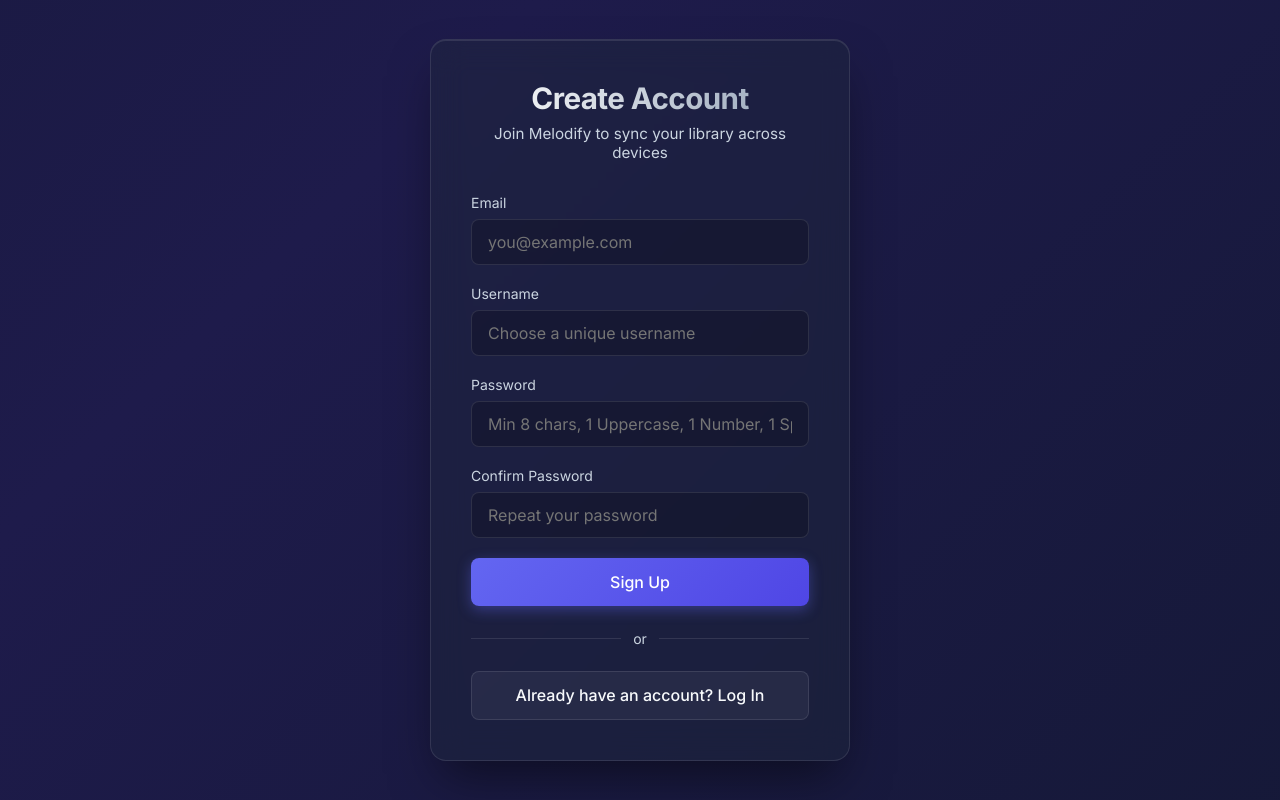
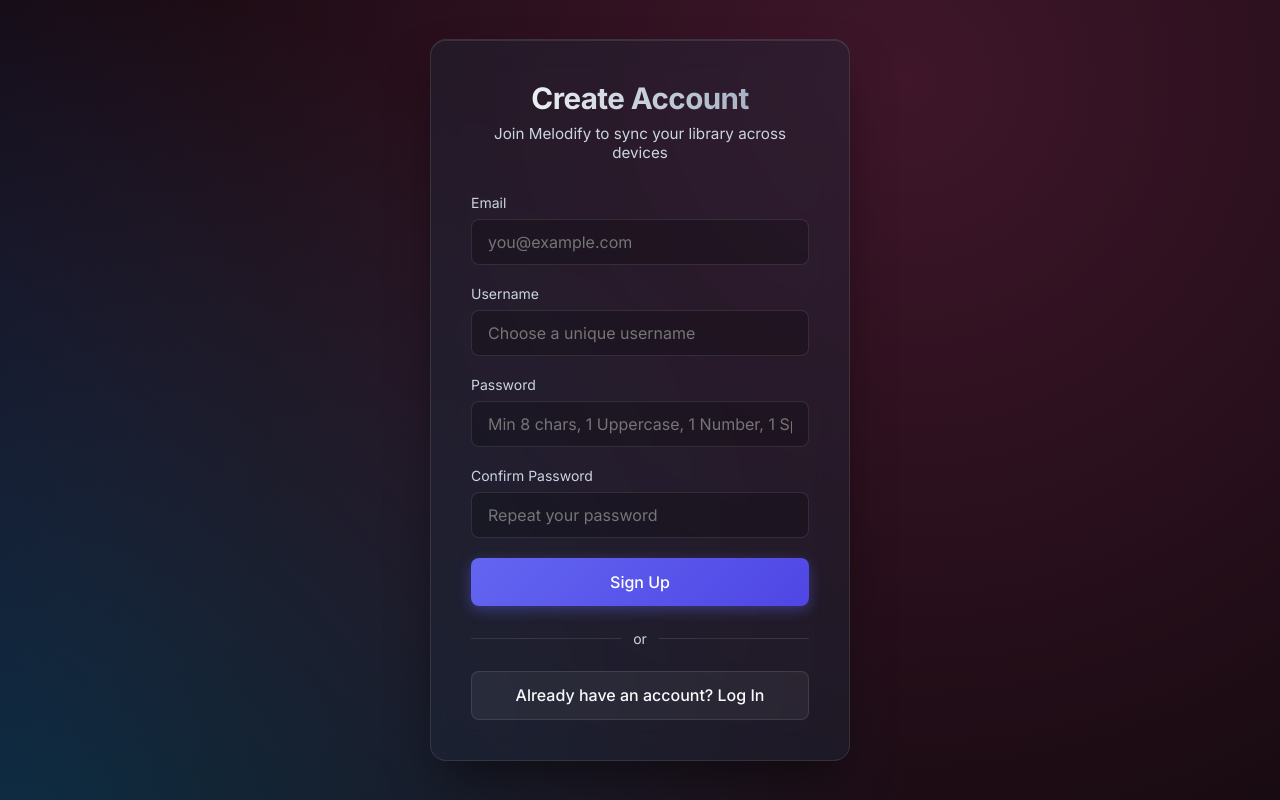
Before and after one commit to satyak2003/melodify-backend, a Flask app: page /signup in a window 1280 px wide. Run offline with Flask 3, Linux system fonts and the light colour scheme.

Commit message:
Fix Google OAuth race condition, manual profile insertion, and add aurora background

```diff
--- a/app.py
+++ b/app.py
@@ -48,7 +48,7 @@ def signup():
             flash("Passwords do not match.", "error")
             return render_template('signup.html')
 
-        if not re.match(r'^(?=.*[a-z])(?=.*[A-Z])(?=.*\d)(?=.*[\W_]).{8,}$', password):
+        if not re.match(r'^(?=.*[a-z])(?=.*[A-Z])(?=.*\d)(?=.*[^a-zA-Z0-9]).{8,}$', password):
             flash("Password must contain at least 8 characters, one uppercase letter, one lowercase letter, one number, and one special character.", "error")
             return render_template('signup.html')
 
@@ -70,18 +70,17 @@ def signup():
                 # Update user metadata
                 supabase.auth.update_user({"data": {"username": username}})
 
-                # Insert into profiles
+                # Attempt to insert into profiles manually in case the user doesn't have the SQL trigger
                 try:
-                    # Temporary auth to insert profile using user's own token
-                    client = create_client(SUPABASE_URL, SUPABASE_KEY)
-                    client.postgrest.auth(session_token)
-                    client.table("profiles").insert({
-                        "id": response.user.id,
+                    user_resp = supabase.auth.get_user(session_token)
+                    supabase.table("profiles").insert({
+                        "id": user_resp.user.id,
+                        "email": email,
                         "username": username,
                         "avatar_url": ""
                     }).execute()
-                except Exception as db_e:
-                    print("Could not insert profile:", db_e)
+                except Exception as e:
+                    print("Manual profile insertion skipped (possibly already inserted by trigger):", e)
 
                 session['access_token'] = session_token
                 return redirect(url_for('profile', token=session_token, new_user='true'))
--- a/static/css/style.css
+++ b/static/css/style.css
@@ -22,8 +22,12 @@
 }
 
 body {
-    background: linear-gradient(-45deg, #0f172a, #1e1b4b, #0f172a, #312e81);
-    background-size: 400% 400%;
+    background-color: #050505;
+    background-image:
+        radial-gradient(circle at 15% 50%, rgba(79, 70, 229, 0.25) 0%, transparent 50%),
+        radial-gradient(circle at 85% 30%, rgba(236, 72, 153, 0.25) 0%, transparent 50%),
+        radial-gradient(circle at 50% 80%, rgba(14, 165, 233, 0.25) 0%, transparent 50%);
+    background-size: 200% 200%;
     animation: gradientBG 15s ease infinite;
     color: var(--text-primary);
     display: flex;
```
Also changed, not shown: templates/oauth_callback.html (+22 -9 lines).
